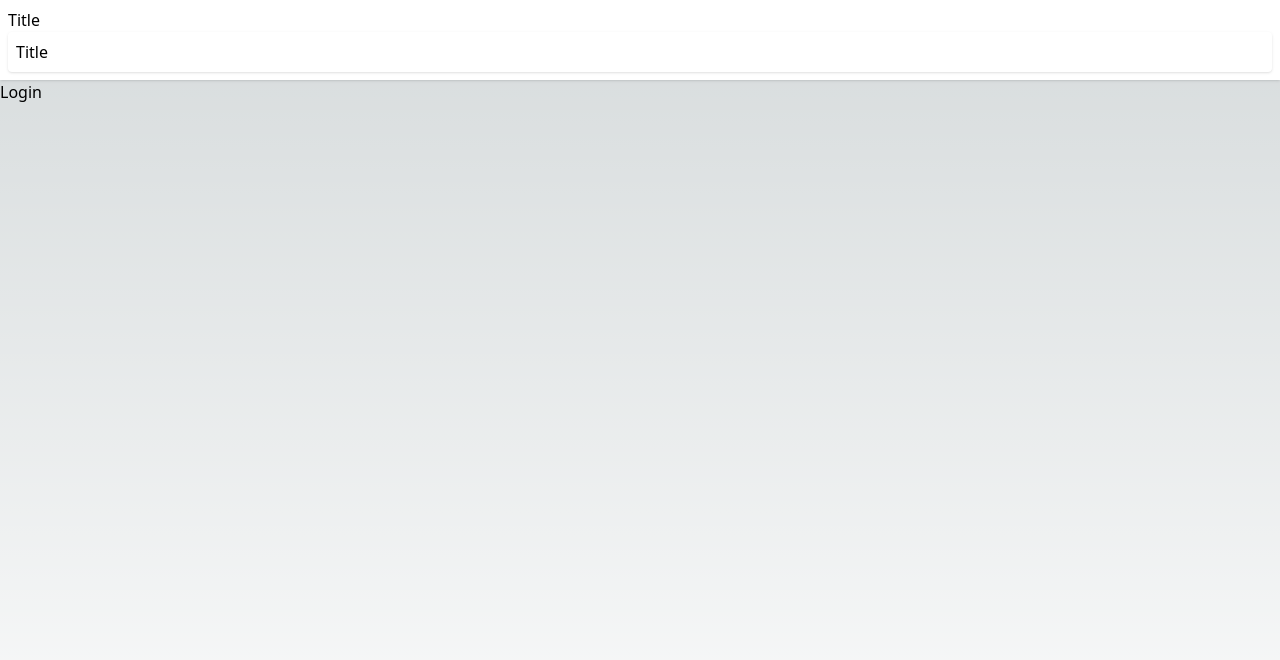
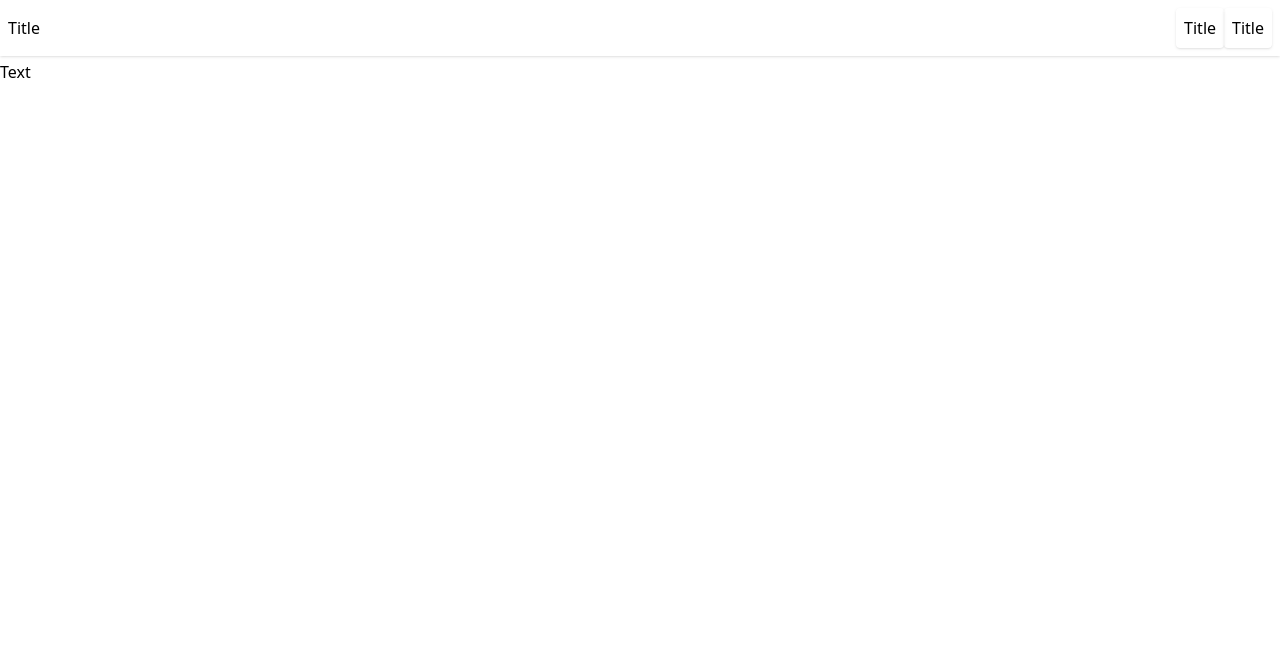
Before and after one commit to thlimtx/test-management, a Next.js app: page /login in a window 1280 px wide. Shown: the top 660 px of the page. Built offline with nearby package versions, Linux system fonts and the light colour scheme.

Commit message:
feat: navigate to login

```diff
--- a/src/components/Header/index.tsx
+++ b/src/components/Header/index.tsx
@@ -1,13 +1,28 @@
+import { useRouter } from "next/router";
 import { FontAwesomeIcon } from "@fortawesome/react-fontawesome";
 import { faAppleWhole } from "@fortawesome/free-solid-svg-icons";
 import { Button } from "../Button";
 
 export const Header = (props: any) => {
+  const router = useRouter();
   return (
-    <div className="shadow bg-primaryBg p-2 flex-row items-center">
-      <div>Title</div>
+    <div
+      className={`h-13 mb-1 w-full shadow bg-primaryBg p-2 flex flex-row items-center ${props.className}`}
+      style={props.style}
+    >
+      <div className="flex-1">Title</div>
       {/* <FontAwesomeIcon icon={faAppleWhole} size="sm" /> */}
-      <Button />
+      <Button
+        text="Sign up"
+        className="mr-2 rounded-full"
+        type="invert"
+        onPress={() => router.push("/signup")}
+      />
+      <Button
+        text="Login"
+        className="rounded-full"
+        onPress={() => router.push("/login")}
+      />
     </div>
   );
 };
--- a/src/pages/login/index.tsx
+++ b/src/pages/login/index.tsx
@@ -1,9 +1,13 @@
-const Home = () => {
+import { Screen } from "@/components/Screen";
+
+const Login = () => {
   return (
-    <div className="flex min-h-screen">
-      <div>Login</div>
-    </div>
+    <Screen>
+      <div className="flex flex-col min-h-screen items-center justify-between">
+        Text
+      </div>
+    </Screen>
   );
 };
 
-export default Home;
+export default Login;
--- a/src/styles/globals.css
+++ b/src/styles/globals.css
@@ -4,7 +4,7 @@
 
 :root {
   --foreground-rgb: 0, 0, 0;
-  --background-start-rgb: 214, 219, 220;
+  --background-start-rgb: 255, 255, 255;
   --background-end-rgb: 255, 255, 255;
 }
 
```
